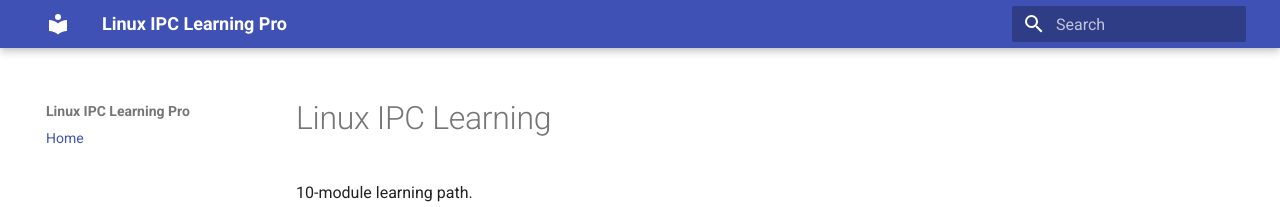
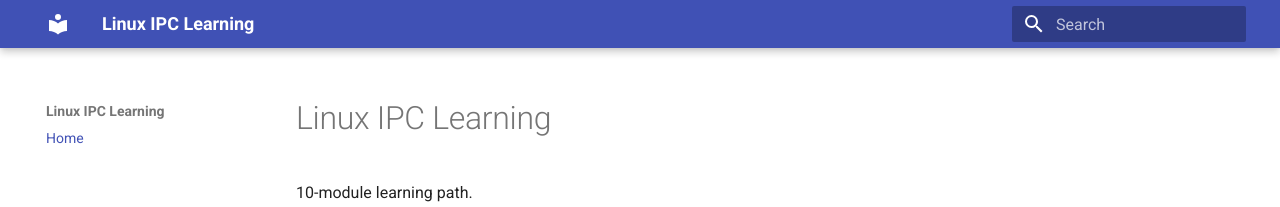
Before and after one commit to LeVuPhong/linux-ipc-learning, an MkDocs documentation site: the page built from docs/index.md, in a window 1280 px wide. Shown: the top 207 px of the page. Built offline with MkDocs 1.6.1 and Material for MkDocs 9.7.7, drawn with Linux system fonts in a browser that asks for light colours.

Commit message:
Remove pro in name

```diff
--- a/mkdocs.yml
+++ b/mkdocs.yml
@@ -1,5 +1,5 @@
 
-site_name: Linux IPC Learning Pro
+site_name: Linux IPC Learning
 theme:
   name: material
 plugins:
```
